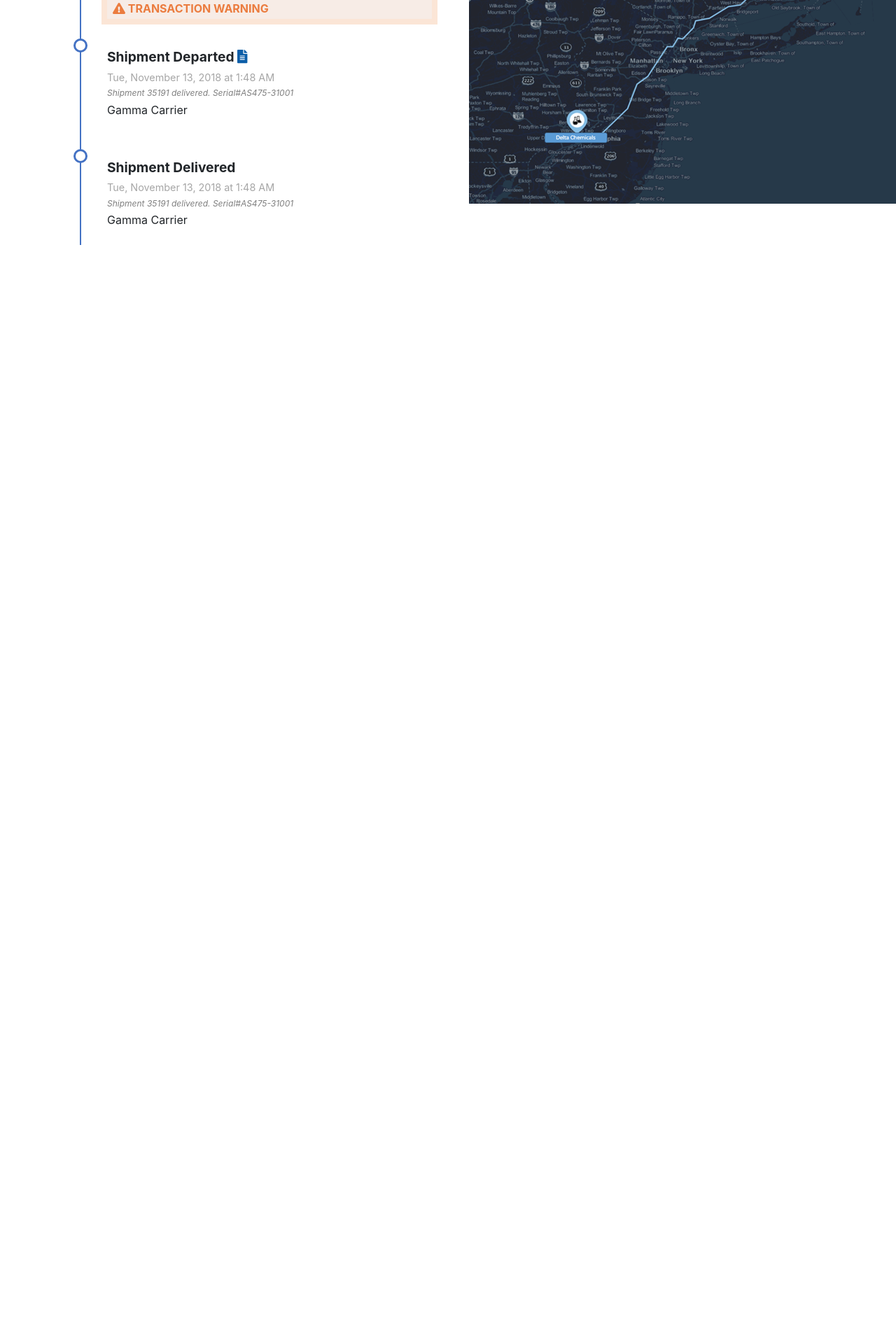
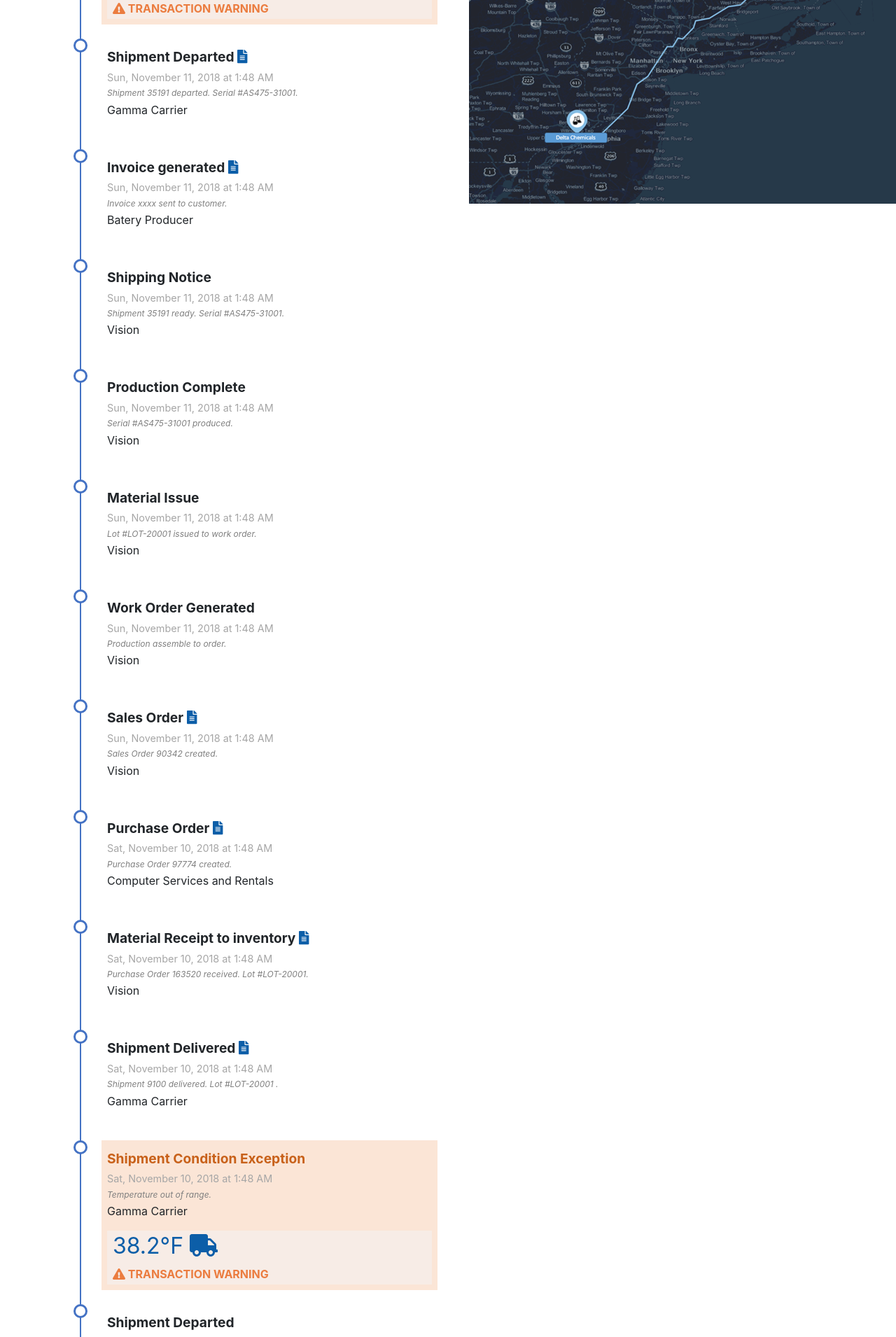
Before and after one commit to EnriqueRE/blockchain-map, a React (Create React App) app: page / in a window 1280 px wide. Shown: the part 380-2290 px from the top of the page at 70% size. Before the commit the page ends 800 px from the top, so only its background shows below. Built offline with nearby package versions, Linux system fonts and the light colour scheme.

Commit message:
Dynamically gennerating timeline entries

```diff
--- a/src/Timeline/Timeline.jsx
+++ b/src/Timeline/Timeline.jsx
@@ -3,64 +3,310 @@ import './Timeline.css';
 import { FontAwesomeIcon } from '@fortawesome/react-fontawesome';
 import {
   faTruck,
-	faExclamationTriangle,
-	faFileAlt
+  faExclamationTriangle,
+  faFileAlt
 } from '@fortawesome/free-solid-svg-icons';
 export class Timeline extends Component {
   render() {
-    return (
-      <ul className="timeline">
-        <li>
-          <div className="shipment-container">
-            <p className="shipment-status">Shipment Delivered</p>
-            <p className="shipment-date">{this.getDate()}</p>
-            <p className="shipment-details">
-              Shipment 35191 delivered. Serial#AS475-31001
-            </p>
-            <p className="shipment-carrier">Gamma Carrier</p>
-          </div>
-        </li>
-        <li>
-          <div className="shipment-container container-warning">
-            <p className="shipment-status">Shipment Delivered</p>
-            <p className="shipment-date">{this.getDate()}</p>
-            <p className="shipment-details">Temperature out of range.</p>
-            <p className="shipment-carrier">Gamma Carrier</p>
-            <div className="transaction-warning">
-              <h3>
-                38.2°F <FontAwesomeIcon icon={faTruck} />
-              </h3>
-              <strong>
-                <FontAwesomeIcon icon={faExclamationTriangle} /> Transaction
-                Warning
-              </strong>
-            </div>
-          </div>
-        </li>
-				<li>
-          <div className="shipment-container">
-            <p className="shipment-status">Shipment Departed <FontAwesomeIcon icon={faFileAlt} className="status-icon"/></p>
-            <p className="shipment-date">{this.getDate()}</p>
-            <p className="shipment-details">
-              Shipment 35191 delivered. Serial#AS475-31001
-            </p>
-            <p className="shipment-carrier">Gamma Carrier</p>
-          </div>
-        </li>
-				<li className="disabled">
-          <div className="shipment-container">
-            <p className="shipment-status">Shipment Delivered</p>
-            <p className="shipment-date">{this.getDate()}</p>
-            <p className="shipment-details">
-              Shipment 35191 delivered. Serial#AS475-31001
-            </p>
-            <p className="shipment-carrier">Gamma Carrier</p>
-          </div>
-        </li>
-      </ul>
-    );
+    let timelineEntries = [
+      {
+        title: 'Shipment Delivered',
+        date: this.getDate(1),
+        message: 'Shipment 35191 delivered. Serial#AS475-31001',
+        transport: 'Gamma Carrier',
+        type: 'regular',
+        invoice: false,
+        warning: false,
+        warningContent: {}
+      },
+      {
+        title: 'Shipment Condition Exception',
+        date: this.getDate(2),
+        message: 'Temperature out of range.',
+        transport: 'Gamma Carrier',
+        type: 'alert',
+        invoice: false,
+        warning: true,
+        warningContent: {
+          temp: '38.2°F',
+          text: 'TRANSACTION WARNING'
+        }
+      },
+      {
+        title: 'Shipment Departed',
+        date: this.getDate(2),
+        message: 'Shipment 35191 departed. Serial #AS475-31001.',
+        transport: 'Gamma Carrier',
+        type: 'regular',
+        invoice: true,
+        warning: false,
+        warningContent: {}
+      },
+      {
+        title: 'Invoice generated',
+        date: this.getDate(2),
+        message: 'Invoice xxxx sent to customer.',
+        transport: 'Batery Producer',
+        type: 'regular',
+        invoice: true,
+        warning: false,
+        warningContent: {}
+      },
+      {
+        title: 'Shipping Notice',
+        date: this.getDate(2),
+        message: 'Shipment 35191 ready. Serial #AS475-31001.',
+        transport: 'Vision',
+        type: 'regular',
+        invoice: false,
+        warning: false,
+        warningContent: {}
+      },
+      {
+        title: 'Production Complete',
+        date: this.getDate(2),
+        message: 'Serial #AS475-31001 produced.',
+        transport: 'Vision',
+        type: 'regular',
+        invoice: false,
+        warning: false,
+        warningContent: {}
+      },
+      {
+        title: 'Material Issue',
+        date: this.getDate(2),
+        message: 'Lot #LOT-20001 issued to work order.',
+        transport: 'Vision',
+        type: 'regular',
+        invoice: false,
+        warning: false,
+        warningContent: {}
+      },
+      {
+        title: 'Work Order Generated',
+        date: this.getDate(2),
+        message: 'Production assemble to order.',
+        transport: 'Vision',
+        type: 'regular',
+        invoice: false,
+        warning: false,
+        warningContent: {}
+      },
+      {
+        title: 'Sales Order',
+        date: this.getDate(2),
+        message: 'Sales Order 90342 created.',
+        transport: 'Vision',
+        type: 'regular',
+        invoice: true,
+        warning: false,
+        warningContent: {}
+      },
+      {
+        title: 'Purchase Order',
+        date: this.getDate(3),
+        message: 'Purchase Order 97774 created.',
+        transport: 'Computer Services and Rentals',
+        type: 'regular',
+        invoice: true,
+        warning: false,
+        warningContent: {}
+      },
+      {
+        title: 'Material Receipt to inventory',
+        date: this.getDate(3),
+        message: 'Purchase Order 163520 received. Lot #LOT-20001.',
+        transport: 'Vision',
+        type: 'regular',
+        invoice: true,
+        warning: false,
+        warningContent: {}
+      },
+      {
+        title: 'Shipment Delivered',
+        date: this.getDate(3),
+        message: 'Shipment 9100 delivered. Lot #LOT-20001 .',
+        transport: 'Gamma Carrier',
+        type: 'regular',
+        invoice: true,
+        warning: false,
+        warningContent: {}
+      },
+      {
+        title: 'Shipment Condition Exception',
+        date: this.getDate(3),
+        message: 'Temperature out of range.',
+        transport: 'Gamma Carrier',
+        type: 'alert',
+        invoice: false,
+        warning: true,
+        warningContent: {
+          temp: '38.2°F',
+          text: 'TRANSACTION WARNING'
+        }
+      },
+      {
+        title: 'Shipment Departed',
+        date: this.getDate(3),
+        message: 'Shipment 9100 departed. Lot #LOT-20001.',
+        transport: 'Gamma Carrier',
+        type: 'regular',
+        invoice: false,
+        warning: false,
+        warningContent: {}
+      },
+      {
+        title: 'Invoice Generated',
+        date: this.getDate(3),
+        message: 'Invoice 6654 sent to customer.',
+        transport: 'Battery Producer',
+        type: 'regular',
+        invoice: false,
+        warning: false,
+        warningContent: {}
+      },
+      {
+        title: 'Shipping Notice',
+        date: this.getDate(3),
+        message: 'Shipment 9100 ready. Lot #LOT-20001.',
+        transport: 'Battery Producer',
+        type: 'regular',
+        invoice: false,
+        warning: false,
+        warningContent: {}
+      },
+      {
+        title: 'Sales Order',
+        date: this.getDate(4),
+        message: 'Sales Order 27234 created.',
+        transport: 'Battery Producer',
+        type: 'regular',
+        invoice: false,
+        warning: false,
+        warningContent: {}
+      },
+      {
+        title: 'Purchase Order',
+        date: this.getDate(4),
+        message: 'Lot #LOT-20001 produced.',
+        transport: 'Battery Producer',
+        type: 'regular',
+        invoice: false,
+        warning: false,
+        warningContent: {}
+      },
+      {
+        title: 'Production Complete',
+        date: this.getDate(6),
+        message: 'Lot #LOT-20001 produced.',
+        transport: 'Battery Producer',
+        type: 'regular',
+        invoice: false,
+        warning: false,
+        warningContent: {}
+      },
+      {
+        title: 'Material Issue',
+        date: this.getDate(6),
+        message: 'Lot #84123 issued to work order.',
+        transport: 'Battery Producer',
+        type: 'regular',
+        invoice: false,
+        warning: false,
+        warningContent: {}
+      },
+      {
+        title: 'Inventory Condition Exception',
+        date: this.getDate(7),
+        message: 'Temperature out of range. Lot #84123.',
+        transport: 'Battery Producer',
+        type: 'alert',
+        invoice: false,
+        warning: true,
+        warningContent: {
+          temp: '34.37°F',
+          text: 'TRANSACTION WARNING'
+        }},
+        {
+          title: 'Material Receipt to Inventory',
+          date: this.getDate(8),
+          message: 'Purchase Order 87654 received. Lot #84123.',
+          transport: 'Battery Producer',
+          type: 'regular',
+          invoice: false,
+          warning: false,
+          warningContent: {}
+        },{
+          title: 'Material Receipt to Inventory',
+          date: this.getDate(8),
+          message: 'Purchase Order 87654 received. Lot #84123.',
+          transport: 'Battery Producer',
+          type: 'regular',
+          invoice: false,
+          warning: false,
+          warningContent: {}
+        },
+        {
+          title: 'Shipment Condition Exception',
+          date: this.getDate(7),
+          message: 'Temperature out of range.',
+          transport: 'Gamma Carrier',
+          type: 'alert',
+          invoice: false,
+          warning: true,
+          warningContent: {
+            temp: '38.2°F',
+            text: 'TRANSACTION WARNING'
+          }},
+          {
+            title: 'Shipment Departed',
+            date: this.getDate(8),
+            message: 'Shipment 888 departed. Lot #84123',
+            transport: 'Gamma Carrier',
+            type: 'regular',
+            invoice: false,
+            warning: false,
+            warningContent: {}
+          },
+          {
+            title: 'Shipping Notice',
+            date: this.getDate(8),
+            message: 'Shipment 888 ready. Lot #123',
+            transport: 'Alpha Chemicals',
+            type: 'regular',
+            invoice: false,
+            warning: false,
+            warningContent: {}
+          },
+          {
+            title: 'Sales Order',
+            date: this.getDate(9),
+            message: 'Sales Order 27234 created.',
+            transport: 'Alpha Chemicals',
+            type: 'regular',
+            invoice: false,
+            warning: false,
+            warningContent: {}
+          },
+          {
+            title: 'Purchase Order',
+            date: this.getDate(9),
+            message: 'Purchase Order 87654 sent.',
+            transport: 'Battery Producer',
+            type: 'regular',
+            invoice: false,
+            warning: false,
+            warningContent: {}
+          }
+
+    ];
+
+    let transactionsHtml = timelineEntries.map((entry, index) => {
+      return this.renderTransaction(entry, index);
+    });
+    return (<ul className="timeline">{transactionsHtml}</ul>);
   }
-  getDate() {
+  getDate(delay) {
     var options = {
       weekday: 'short',
       year: 'numeric',
@@ -70,6 +316,64 @@ export class Timeline extends Component {
       minute: 'numeric'
     };
     let today = new Date();
+    today.setDate(today.getDate() - delay);
     return today.toLocaleDateString('en-US', options);
   }
+
+  renderTransaction(entry, index) {
+    let html = <li />;
+    if (entry.warning) {
+      html = (
+        <li key={index}>
+          <div className="shipment-container container-warning">
+            <p className="shipment-status">{entry.title}</p>
+            <p className="shipment-date">{entry.date}</p>
+            <p className="shipment-details">{entry.message}</p>
+            <p className="shipment-carrier">{entry.transport}</p>
+            <div className="transaction-warning">
+              <h3>
+                {entry.warningContent.temp} <FontAwesomeIcon icon={faTruck} />
+              </h3>
+              <strong>
+                <FontAwesomeIcon icon={faExclamationTriangle} />{' '}
+                {entry.warningContent.text}
+              </strong>
+            </div>
+          </div>
+        </li>
+      );
+    } else {
+      html = (
+        <li key={index}>
+          <div className="shipment-container">
+            {(() => {
+              if(entry.invoice){
+                return <p className="shipment-status">{entry.title} <FontAwesomeIcon icon={faFileAlt} className="status-icon"/></p>
+              }else{
+                return <p className="shipment-status">{entry.title}</p>
+              }
+            })()}
+            <p className="shipment-date">{entry.date}</p>
+            <p className="shipment-details">{entry.message}</p>
+            <p className="shipment-carrier">{entry.transport}</p>
+          </div>
+        </li>
+      );
+    }
+
+    return html;
+  }
+  renderWarning(entry) {
+    var warning = (
+      <div className="transaction-warning">
+        <h3>
+          38.2°F <FontAwesomeIcon icon={faTruck} />
+        </h3>
+        <strong>
+          <FontAwesomeIcon icon={faExclamationTriangle} /> Transaction Warning
+        </strong>
+      </div>
+    );
+    return warning;
+  }
 }
```
